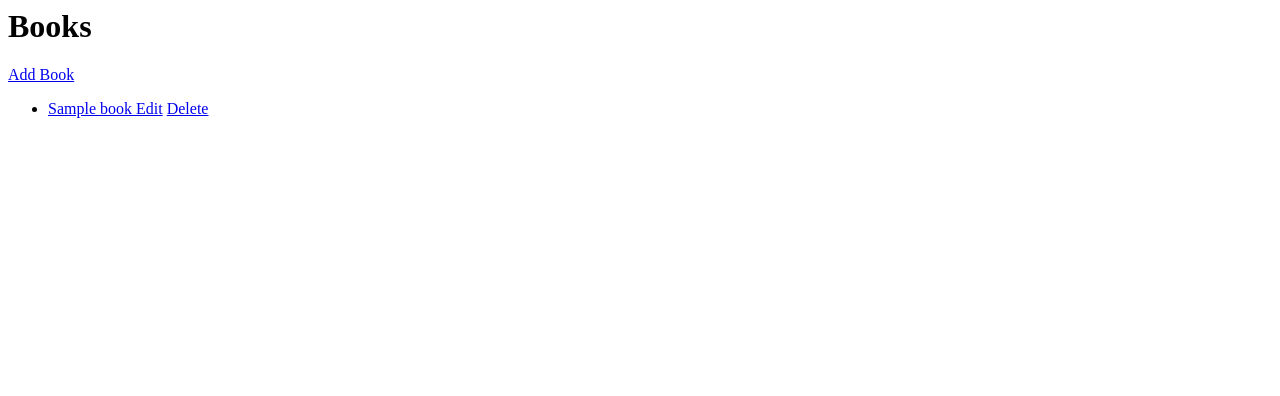
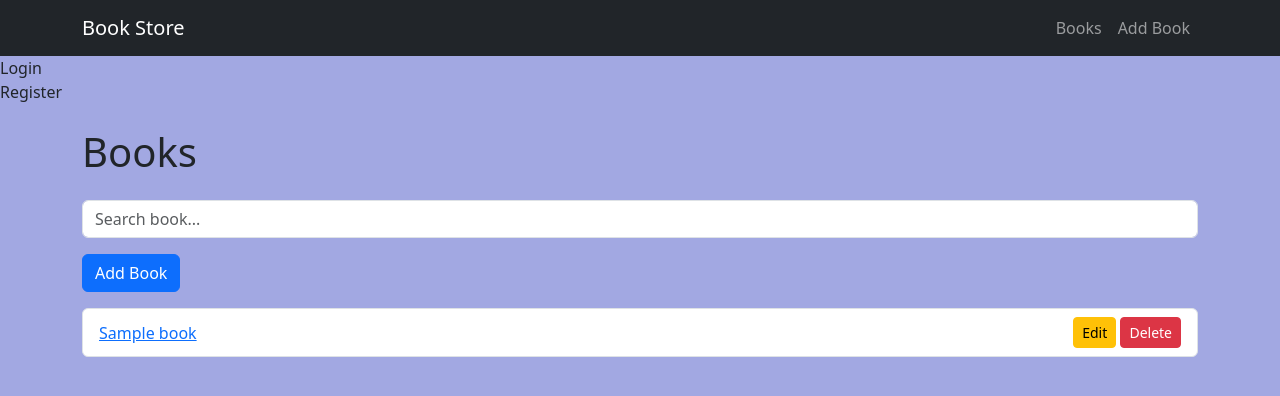
Before and after one commit to Vadik365/book_shop, a Django app: template books/templates/books/book_list.html in a window 1280 px wide. Shown: the top 396 px of the page. Run offline with Django 5.2, Linux system fonts and the light colour scheme; the template is opened without the code that fills it: most values are stand-ins (such as "Sample title", 1, 10 or a date in 2020).

Commit message:
add base template and user authentication views with login and registration forms

```diff
--- a/books/models.py
+++ b/books/models.py
@@ -1,6 +1,9 @@
 from django.db import models
 
+
 # Create your models here.
+
+
 class Category(models.Model):
     name = models.CharField(max_length=100)
     slug = models.SlugField(unique=True)
--- /dev/null
+++ b/books/static/css/style.css
@@ -0,0 +1,3 @@
+body{
+    background: #a2a8e2;
+}
--- /dev/null
+++ b/books/templates/books/base.html
@@ -0,0 +1,24 @@
+{% load static %}
+<!DOCTYPE html>
+<html lang="en">
+<head>
+    <meta charset="UTF-8">
+    <meta name="viewport" content="width=device-width, initial-scale=1.0">
+    <title>Book Store</title>
+
+    <link href="https://cdn.jsdelivr.net/npm/bootstrap@5.3.7/dist/css/bootstrap.min.css" rel="stylesheet">
+    <link rel="stylesheet" href="{% static 'css/style.css' %}">
+</head>
+<body>
+
+{% include "books/navbar.html" %}
+
+<div class="container mt-4">
+
+    {% block content %}
+    {% endblock %}
+
+</div>
+
+</body>
+</html>
--- a/books/templates/books/book_list.html
+++ b/books/templates/books/book_list.html
@@ -1,17 +1,90 @@
-<h1>Books</h1>
+{% extends "books/base.html" %}
 
-<a href="{% url 'book_create' %}">Add Book</a>
+{% block content %}
 
-<ul>
+<h1 class="mb-4">Books</h1>
+
+<form method="get" class="mb-3">
+    <input
+            type="text"
+            name="search"
+            class="form-control"
+            placeholder="Search book..."
+            value="{{ request.GET.search }}">
+</form>
+
+<a href="{% url 'books:book_create' %}" class="btn btn-primary mb-3">
+    Add Book
+</a>
+
+<ul class="list-group">
+
     {% for book in books %}
-        <li>
-            <a href="{% url 'book_detail' book.pk %}">
+
+        <li class="list-group-item d-flex justify-content-between align-items-center">
+
+            <a href="{% url 'books:book_detail' book.pk %}">
                 {{ book.title }}
             </a>
 
-            <a href="{% url 'book_update' book.pk %}">Edit</a>
+            <div>
 
-            <a href="{% url 'book_delete' book.pk %}">Delete</a>
+                <a href="{% url 'books:book_update' book.pk %}" class="btn btn-warning btn-sm">
+                    Edit
+                </a>
+
+                <a href="{% url 'books:book_delete' book.pk %}" class="btn btn-danger btn-sm">
+                    Delete
+                </a>
+
+            </div>
+
         </li>
+
+    {% empty %}
+
+        <li class="list-group-item">
+            No books found.
+        </li>
+
     {% endfor %}
+
 </ul>
+
+{% if page_obj.paginator.num_pages > 1 %}
+
+<nav class="mt-4">
+
+    <ul class="pagination">
+
+        {% if page_obj.has_previous %}
+        <li class="page-item">
+            <a class="page-link"
+               href="?page={{ page_obj.previous_page_number }}">
+                Previous
+            </a>
+        </li>
+        {% endif %}
+
+        <li class="page-item active">
+            <span class="page-link">
+                {{ page_obj.number }}
+            </span>
+        </li>
+
+        {% if page_obj.has_next %}
+        <li class="page-item">
+            <a class="page-link"
+               href="?page={{ page_obj.next_page_number }}">
+                Next
+            </a>
+        </li>
+        {% endif %}
+
+    </ul>
+
+</nav>
+
+{% endif %}
+
+{% endblock %}
--- /dev/null
+++ b/books/templates/books/navbar.html
@@ -0,0 +1,48 @@
+<nav class="navbar navbar-expand-lg navbar-dark bg-dark">
+    <div class="container">
+
+        <a class="navbar-brand" href="{% url 'books:book_list' %}">
+            Book Store
+        </a>
+
+        <div class="navbar-nav">
+            <a class="nav-link" href="{% url 'books:book_list' %}">
+                Books
+            </a>
+
+            <a class="nav-link" href="{% url 'books:book_create' %}">
+                Add Book
+            </a>
+        </div>
+
+    </div>
+</nav>
+{% if user.is_authenticated %}
+
+<span class="navbar-text me-3">
+
+    Hello, {{ user.username }}
+
+</span>
+
+<a class="nav-link" href="{% url 'users:logout' %}">
+
+    Logout
+
+</a>
+
+{% else %}
+
+<a class="nav-link" href="{% url 'users:login' %}">
+
+    Login
+
+</a>
+
+<a class="nav-link" href="{% url 'users:register' %}">
+
+    Register
+
+</a>
+
+{% endif %}
--- a/config/settings.py
+++ b/config/settings.py
@@ -37,7 +37,8 @@ INSTALLED_APPS = [
     'django.contrib.sessions',
     'django.contrib.messages',
     'django.contrib.staticfiles',
-    'books'
+    'books',
+    'users',
 ]
 
 MIDDLEWARE = [
@@ -99,6 +100,7 @@ AUTH_PASSWORD_VALIDATORS = [
     },
 ]
 
+AUTH_USER_MODEL = 'users.CustomUser'
 
 # Internationalization
 # https://docs.djangoproject.com/en/6.0/topics/i18n/
```
Also changed, not shown: books/templates/books/book_confirm_delete.html (+20 -4 lines), books/templates/books/book_detail.html (+25 -5 lines), books/templates/books/book_form.html (+16 -3 lines), books/urls.py (added, +12 -0 lines), books/views.py (+18 -0 lines), config/urls.py (+3 -7 lines), users/forms.py (added, +13 -0 lines), users/templates/users/login.html (added, +19 -0 lines), users/templates/users/register.html (added, +19 -0 lines), users/urls.py (added, +11 -0 lines).
